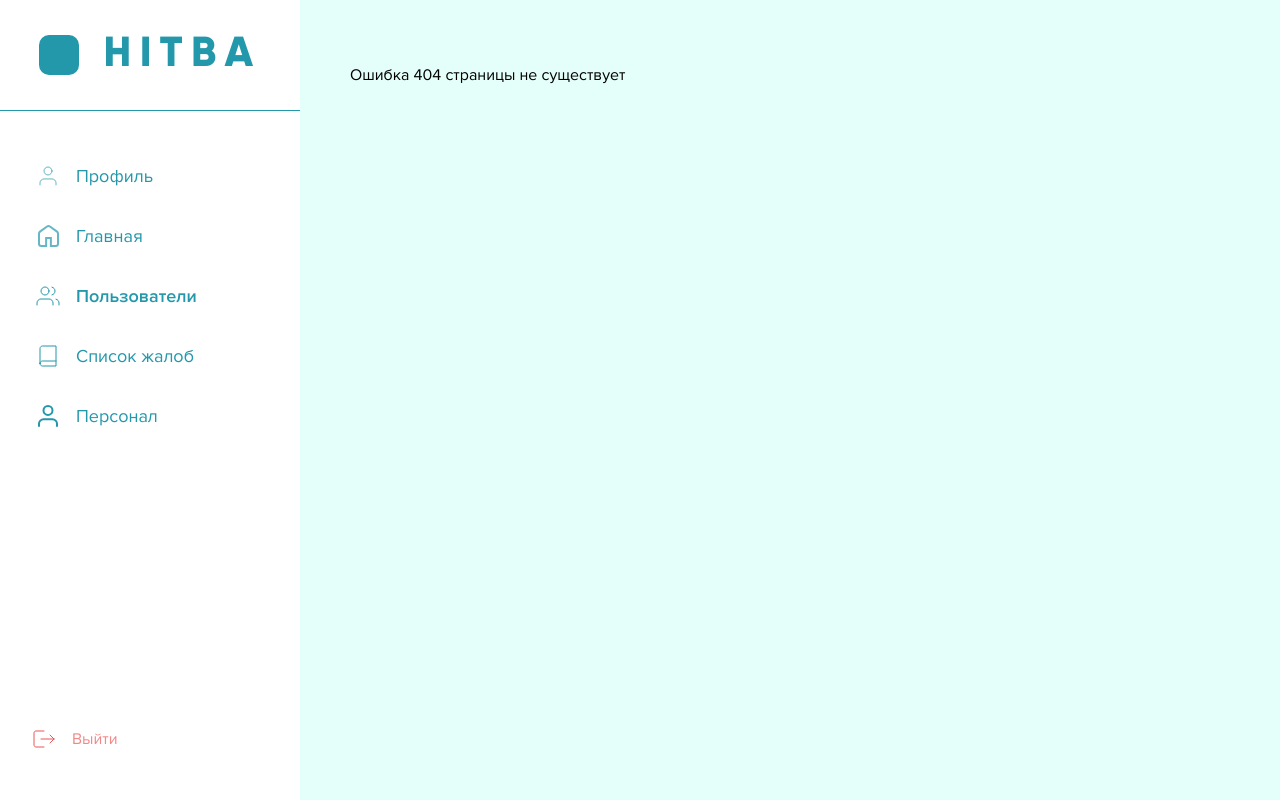
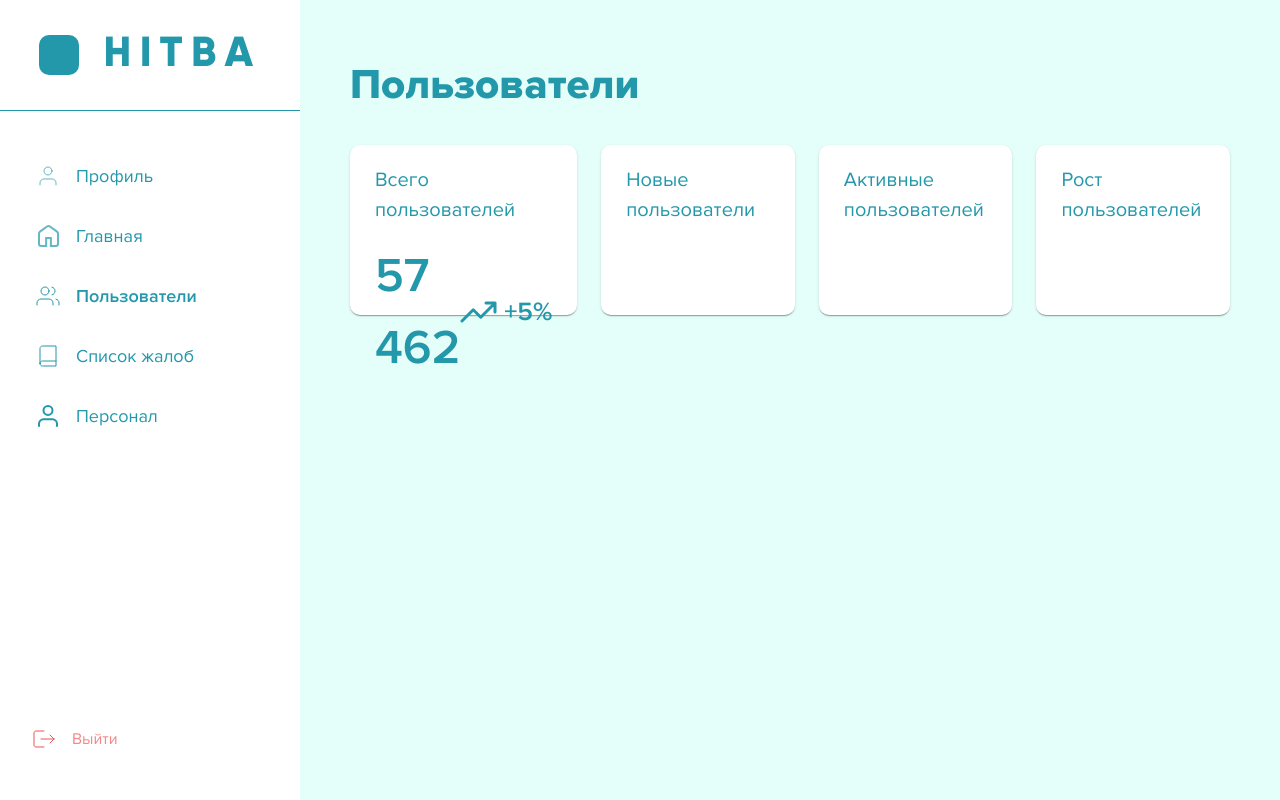
Before and after one commit to Tolegen777/admin, a React (Create React App) app: page /users in a window 1280 px wide. Before the commit this address had no page. Built offline with nearby package versions, Linux system fonts and the light colour scheme.

Commit message:
need to finish usersPage layout

```diff
--- /dev/null
+++ b/src/components/pages/users/StyledUsers.tsx
@@ -0,0 +1,25 @@
+import { Paper, Typography } from "@mui/material";
+
+export const StyledUsers = (props: any) => (
+  <Paper
+    sx={{
+      height: "150px",
+      color: "primary.main",
+      borderRadius: "10px",
+      paddingTop: "20px",
+      paddingLeft: "25px",
+      paddingRight: "25px",
+    }}
+    {...props}
+  />
+);
+export const StyledText = (props: any) => (
+  <Typography
+    sx={{
+      color: "primary.main",
+      fontSize: "20px",
+      mb: "15px",
+    }}
+    {...props}
+  />
+);
--- /dev/null
+++ b/src/components/pages/users/UsersPage.tsx
@@ -0,0 +1,59 @@
+import { Box, Grid, Paper, Stack, Typography } from "@mui/material";
+import { StyledText, StyledUsers } from "./StyledUsers";
+//@ts-ignore
+import { ReactComponent as GrowSvg } from "../../../assets/svg/Vectorgrow.svg";
+
+const UsersPage = () => {
+  const Item = (props: any) => <Paper {...props} />;
+
+  return (
+    <Box>
+      <Grid container spacing={3}>
+        <Grid item xs>
+          <StyledUsers>
+            <StyledText>Всего пользователей</StyledText>
+            <Stack
+              sx={{
+                display: "flex",
+                flexDirection: "row",
+                justifyContent: "space-between",
+                alignItems: "center",
+              }}
+            >
+              <Typography sx={{ fontSize: "48px", fontWeight: 600 }}>
+                57 462
+              </Typography>
+              <Stack
+                direction={"row"}
+                sx={{ display: "flex", alignItems: "center" }}
+              >
+                <GrowSvg />
+                <Typography
+                  sx={{ ml: "7px", fontSize: "26px", fontWeight: 600 }}
+                >
+                  +5%
+                </Typography>
+              </Stack>
+            </Stack>
+          </StyledUsers>
+        </Grid>
+        <Grid item xs>
+          <StyledUsers>
+            <StyledText>Новые пользователи</StyledText>
+          </StyledUsers>
+        </Grid>
+        <Grid item xs>
+          <StyledUsers>
+            <StyledText>Активные пользователей</StyledText>
+          </StyledUsers>
+        </Grid>
+        <Grid item xs>
+          <StyledUsers>
+            <StyledText>Рост пользователей</StyledText>
+          </StyledUsers>
+        </Grid>
+      </Grid>
+    </Box>
+  );
+};
+export default UsersPage;
--- a/src/pages/adminPage/AdminRoutes.tsx
+++ b/src/pages/adminPage/AdminRoutes.tsx
@@ -4,6 +4,7 @@ import Layout from "../../components/layouts/Layout";
 import Error from "../Error";
 import Home from "./Home";
 import Profile from "./Profile";
+import Users from "./Users";
 
 const AdminRoutes = () => {
   return (
@@ -13,6 +14,7 @@ const AdminRoutes = () => {
           <Route path="/" element={<Navigate to="home" />} />
           <Route path="home/*" element={<Home />} />
           <Route path="profile/*" element={<Profile />} />
+          <Route path="users/*" element={<Users />} />
 
           <Route path="*" element={<Error />} />
         </Route>
--- /dev/null
+++ b/src/pages/adminPage/Users.tsx
@@ -0,0 +1,46 @@
+import { Box, Button, Paper, Stack, Typography } from "@mui/material";
+import { Suspense } from "react";
+import {
+  Navigate,
+  Route,
+  Routes,
+  useLocation,
+  useNavigate,
+} from "react-router-dom";
+import HomePage from "../../components/pages/home/HomePage";
+import ProfilePage from "../../components/pages/profile/ProfilePage";
+import UsersPage from "../../components/pages/users/UsersPage";
+
+export default function Users() {
+  const location = useLocation();
+  const navigate = useNavigate();
+  const goBack = () => {
+    navigate(-1);
+  };
+
+  return (
+    <Box>
+      <Box
+        sx={{ mb: "40px", display: "flex", justifyContent: "space-between" }}
+      >
+        <Stack>
+          <Typography
+            sx={{
+              fontSize: "42px",
+              fontWeight: 800,
+              color: "primary.main",
+              lineHeight: "40px",
+            }}
+          >
+            Пользователи
+          </Typography>
+        </Stack>
+      </Box>
+      <Suspense fallback={<div>Загрузка...</div>}>
+        <Routes>
+          <Route index element={<UsersPage />} />
+        </Routes>
+      </Suspense>
+    </Box>
+  );
+}
```
Also changed, not shown: src/assets/svg/Vectorgrow.svg (added).
